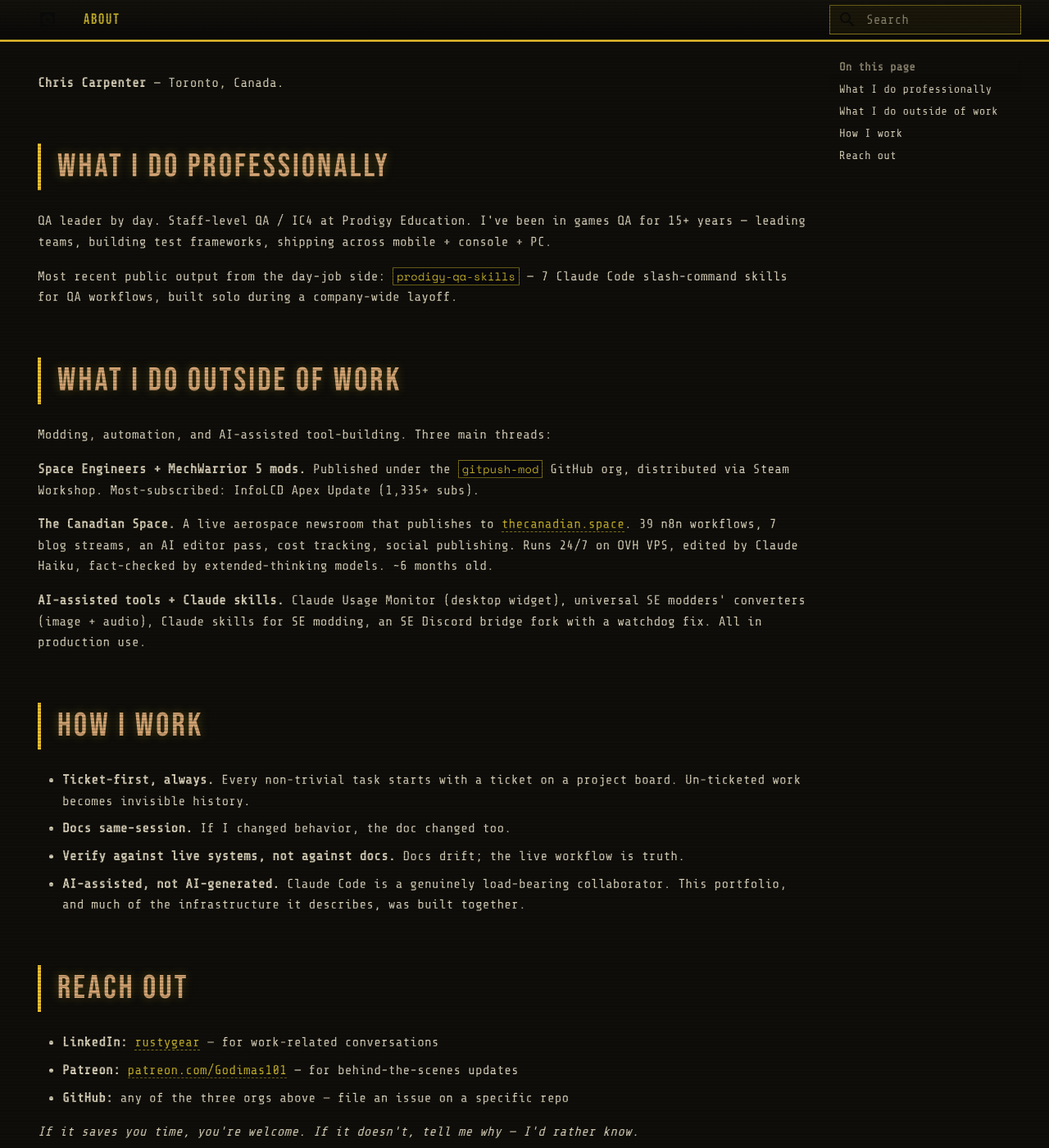
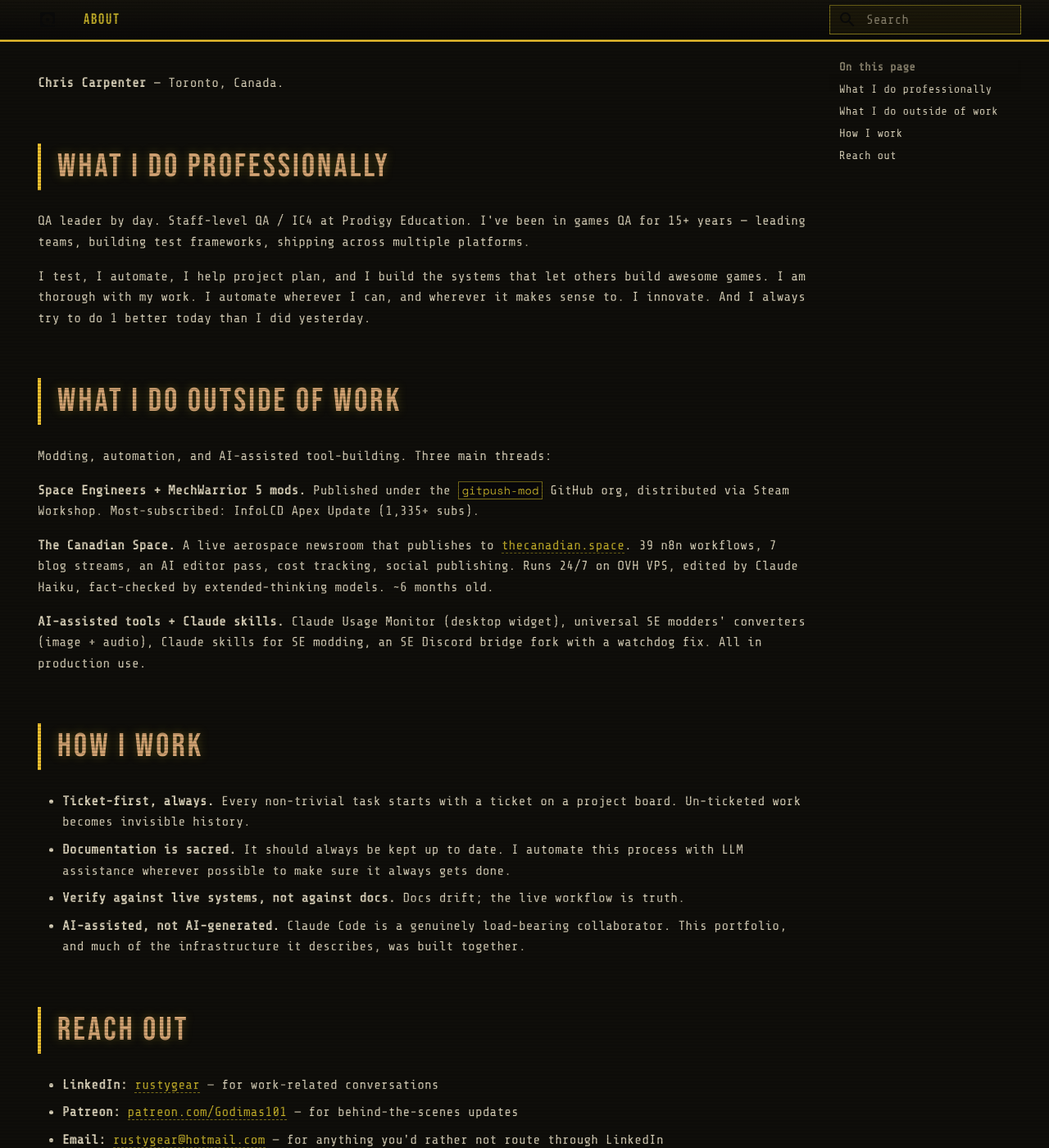
Before and after one commit to Godimas101/portfolio, an MkDocs documentation site: the page built from docs/about.md, in a window 1280 px wide and 1400 px high, scrolled down 236 px. Shown: the whole window at 82% size. Built offline with MkDocs 1.6.1 and Material for MkDocs 9.7.7, drawn with Linux system fonts in a browser that asks for light colours.

Commit message:
docs(about): QA-round updates
- 'What I do professionally' — dropped the prodigy-qa-skills repeat
  (already covered on the Work tab); replaced with Chris's own summary
  in his voice: I test / automate / project plan / build systems for
  others / thorough / automate where I can / innovate / try to do 1
  better today than yesterday.
- 'mobile + console + PC' → 'multiple platforms'.
- 'gitpush-mod' now a link to github.com/gitpush-mod.
- 'Docs same-session' bullet → 'Documentation is sacred. Kept up to
  date, automated with LLM assistance to make sure it always gets done.'
- Reach out: dropped the GitHub bullet; added email
  (rustygear@hotmail.com) as the direct contact channel with a
  self-deprecating tag ('for anything you'd rather not route through
  LinkedIn').

Co-Authored-By: Claude Opus 4.7 <noreply@anthropic.com>

```diff
--- a/docs/about.md
+++ b/docs/about.md
@@ -9,15 +9,15 @@ hide:
 
 ## What I do professionally
 
-QA leader by day. Staff-level QA / IC4 at Prodigy Education. I've been in games QA for 15+ years — leading teams, building test frameworks, shipping across mobile + console + PC.
+QA leader by day. Staff-level QA / IC4 at Prodigy Education. I've been in games QA for 15+ years — leading teams, building test frameworks, shipping across multiple platforms.
 
-Most recent public output from the day-job side: `prodigy-qa-skills` — 7 Claude Code slash-command skills for QA workflows, built solo during a company-wide layoff.
+I test, I automate, I help project plan, and I build the systems that let others build awesome games. I am thorough with my work. I automate wherever I can, and wherever it makes sense to. I innovate. And I always try to do 1 better today than I did yesterday.
 
 ## What I do outside of work
 
 Modding, automation, and AI-assisted tool-building. Three main threads:
 
-**Space Engineers + MechWarrior 5 mods.** Published under the `gitpush-mod` GitHub org, distributed via Steam Workshop. Most-subscribed: InfoLCD Apex Update (1,335+ subs).
+**Space Engineers + MechWarrior 5 mods.** Published under the [`gitpush-mod`](https://github.com/gitpush-mod) GitHub org, distributed via Steam Workshop. Most-subscribed: InfoLCD Apex Update (1,335+ subs).
 
 **The Canadian Space.** A live aerospace newsroom that publishes to [thecanadian.space](https://thecanadian.space). 39 n8n workflows, 7 blog streams, an AI editor pass, cost tracking, social publishing. Runs 24/7 on OVH VPS, edited by Claude Haiku, fact-checked by extended-thinking models. ~6 months old.
 
@@ -26,7 +26,7 @@ Modding, automation, and AI-assisted tool-building. Three main threads:
 ## How I work
 
 - **Ticket-first, always.** Every non-trivial task starts with a ticket on a project board. Un-ticketed work becomes invisible history.
-- **Docs same-session.** If I changed behavior, the doc changed too.
+- **Documentation is sacred.** It should always be kept up to date. I automate this process with LLM assistance wherever possible to make sure it always gets done.
 - **Verify against live systems, not against docs.** Docs drift; the live workflow is truth.
 - **AI-assisted, not AI-generated.** Claude Code is a genuinely load-bearing collaborator. This portfolio, and much of the infrastructure it describes, was built together.
 
@@ -34,6 +34,6 @@ Modding, automation, and AI-assisted tool-building. Three main threads:
 
 - **LinkedIn:** [rustygear](https://www.linkedin.com/in/rustygear/) — for work-related conversations
 - **Patreon:** [patreon.com/Godimas101](https://patreon.com/Godimas101) — for behind-the-scenes updates
-- **GitHub:** any of the three orgs above — file an issue on a specific repo
+- **Email:** [rustygear@hotmail.com](mailto:rustygear@hotmail.com) — for anything you'd rather not route through LinkedIn
 
 *If it saves you time, you're welcome. If it doesn't, tell me why — I'd rather know.*
```
